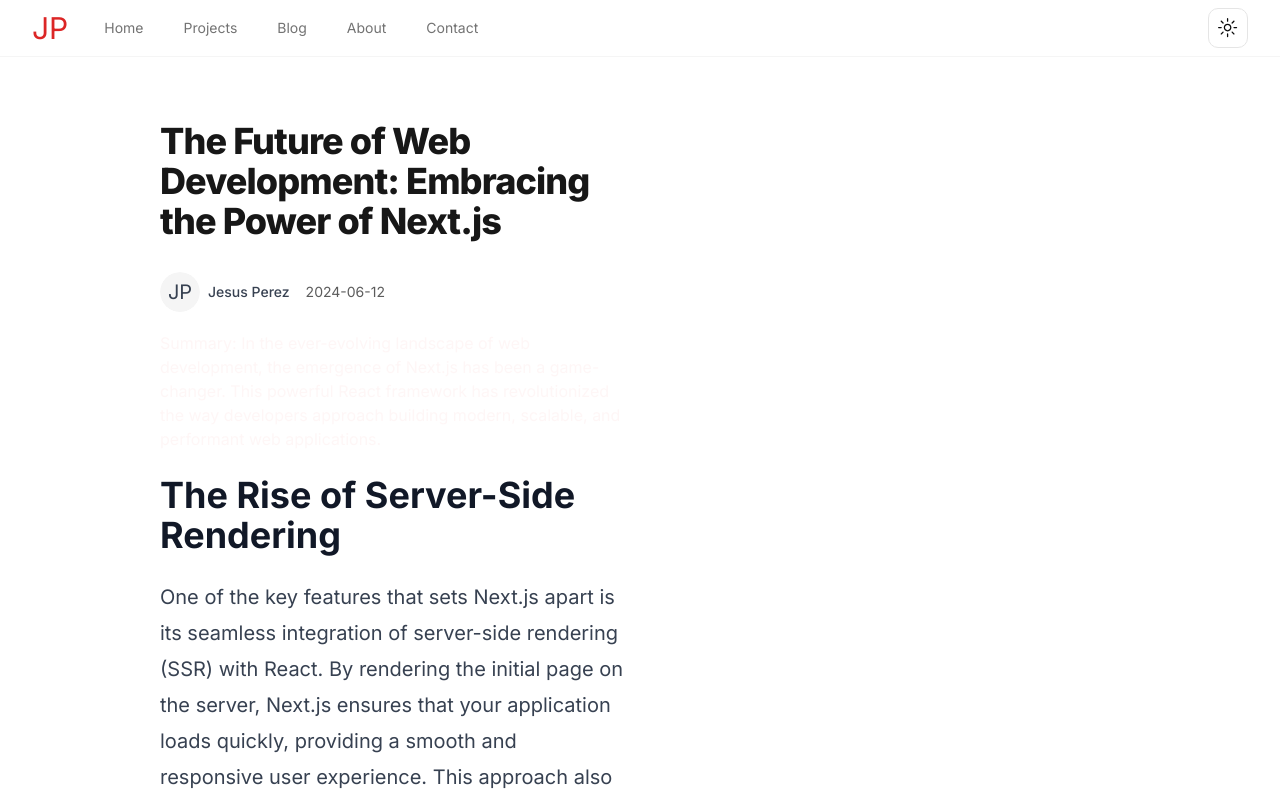
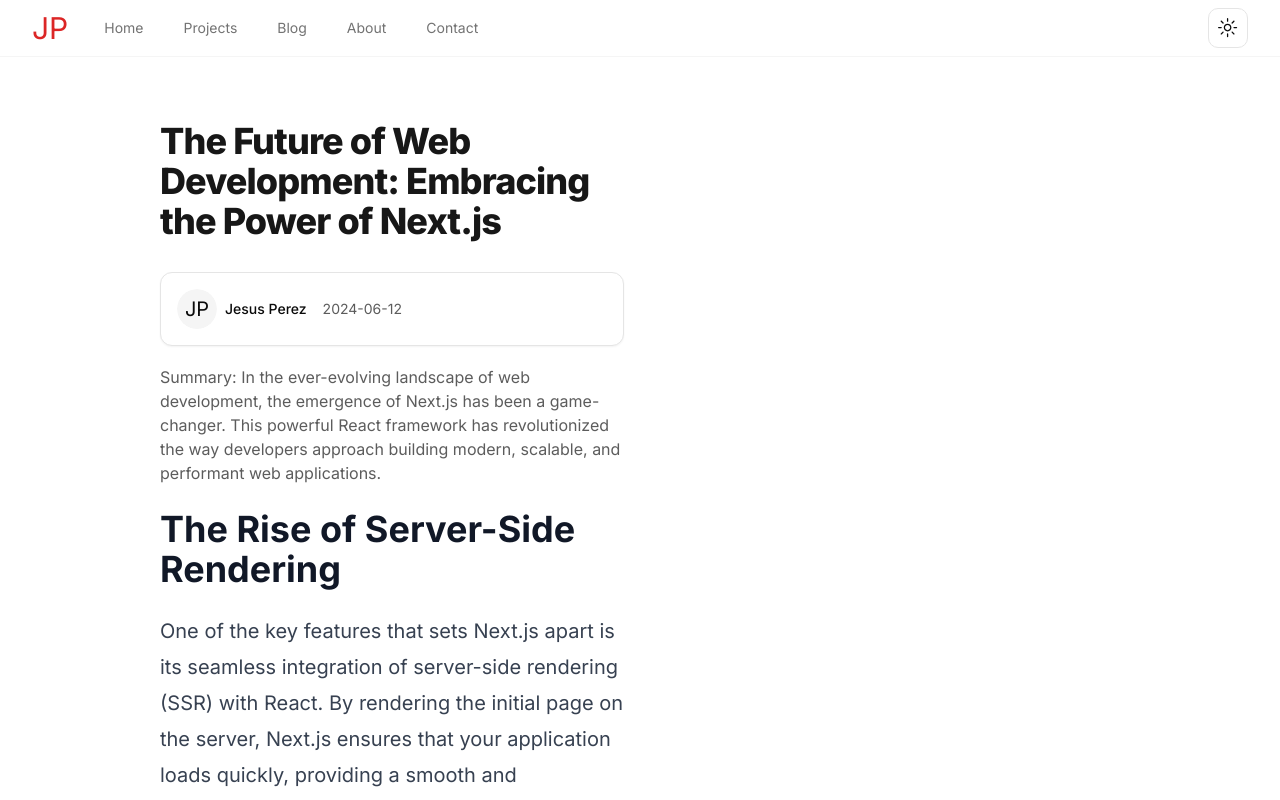
Before and after one commit to JayDevelops/next-jay-portfolio, a Next.js app: page /blog/hello-world in a window 1280 px wide. Shown: the top 800 px of the page. Built offline with nearby package versions, Linux system fonts and the light colour scheme.

Commit message:
Added card on author section

```diff
--- a/app/blog/[slug]/MainBlogContent.tsx
+++ b/app/blog/[slug]/MainBlogContent.tsx
@@ -3,6 +3,7 @@
 import { Avatar, AvatarFallback } from "@/components/ui/avatar"
 import Markdown from "react-markdown";
 import {cn} from "@/lib/utils";
+import {Card} from "@/components/ui/card";
 
 export default function MainBlogContent({ post }: PostProps) {
     return (
@@ -18,7 +19,7 @@
             </div>
 
             <div className="space-y-6">
-                <p className="text-sm md:text-base text-primary-foreground/70">Summary: {' '}{post.summary}</p>
+                <p className="text-sm md:text-base text-secondary-foreground/70">Summary: {' '}{post.summary}</p>
                 <Markdown>{post.content}</Markdown>
             </div>
         </article>
@@ -27,16 +28,14 @@
 
 export function AuthorSection({ date }: {date: string}) {
     return (
-        <div className="flex items-center space-x-4">
+        <Card className="flex items-center space-x-4 p-4">
             <div className="flex items-center space-x-2">
                 <Avatar>
                     <AvatarFallback>JP</AvatarFallback>
                 </Avatar>
-
                 <span className="text-sm font-medium" itemProp="name">Jesus Perez</span>
             </div>
-
             <span className="text-sm text-secondary-foreground/70">{date}</span>
-        </div>
+        </Card>
     )
 }
```
